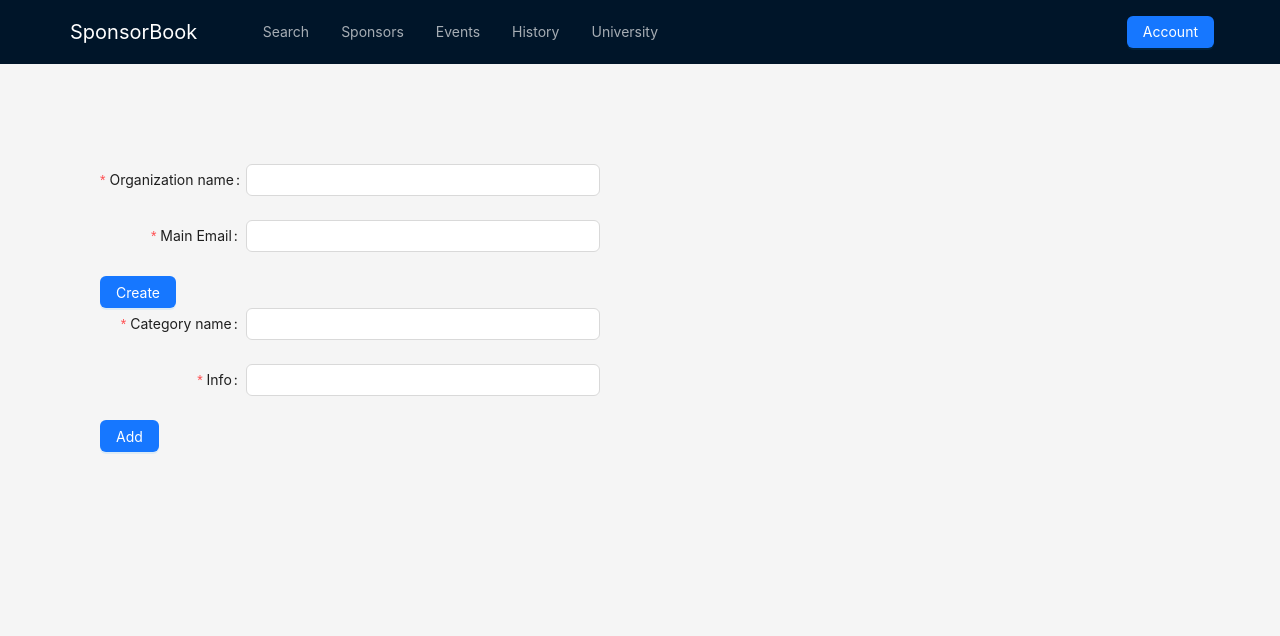
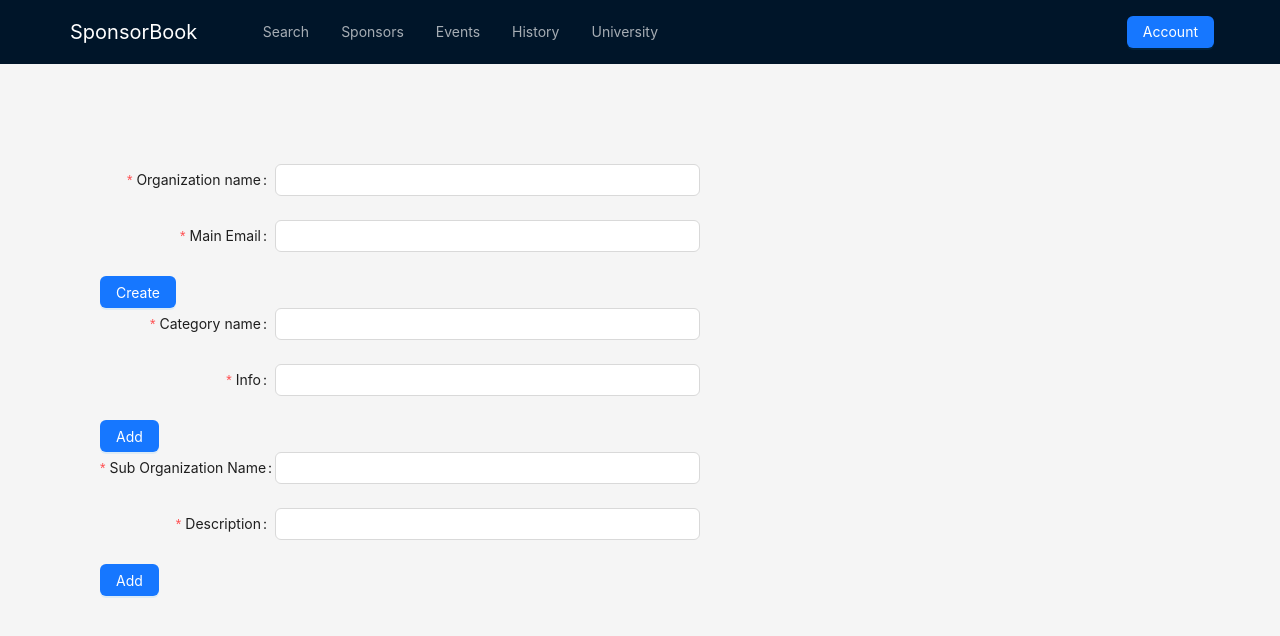
Before and after one commit to paukstelom/sponsorbookui, a Next.js app: page /devpage in a window 1280 px wide. Shown: the top 636 px of the page. Built offline with nearby package versions, Linux system fonts and the light colour scheme.

Commit message:
Added create suborg

```diff
--- a/src/app/devpage/components/addSubOrganizationForm.tsx
+++ b/src/app/devpage/components/addSubOrganizationForm.tsx
@@ -21,15 +21,13 @@ export default function AddSubOrganizationFrom() {
                     <Input />
                 </Form.Item>
                 <Form.Item
-                    name="info"
-                    label="Info"
+                    name="description"
+                    label="Description"
                     rules={[{ required: true }]}
                 >
                     <Input />
                 </Form.Item>
-                <Form.Item>
 
-                </Form.Item>
                 <Button type="primary" htmlType="submit">
                     Add
                 </Button>
--- a/src/app/devpage/components/devPageComponent.tsx
+++ b/src/app/devpage/components/devPageComponent.tsx
@@ -1,12 +1,13 @@
 import AddOrganizationForm from './addOrganizationForm'
 import AddSponsorCategoryForm from './addSponsorCategoryForm'
+import AddSubOrganizationFrom from './addSubOrganizationForm'
 
 export default function DevPageComponent() {
     return (
-        <div style={{width: '500px'}}>
+        <div style={{width: '600px'}}>
             <AddOrganizationForm />
             <AddSponsorCategoryForm />
-
+            <AddSubOrganizationFrom />
         </div>
     )
 }
--- a/src/clients/sponsorbook/creationModels.ts
+++ b/src/clients/sponsorbook/creationModels.ts
@@ -27,8 +27,8 @@ export type CreateCategoryRequest = {
 
 export type CreateSubOrganizationRequest = {
     name: string
-    info: string
-    organization_id: string
+    description: string
+    organization_id: 'organization_id_goes_here'
 }
 
 export type CreateEventFormState = {
```
